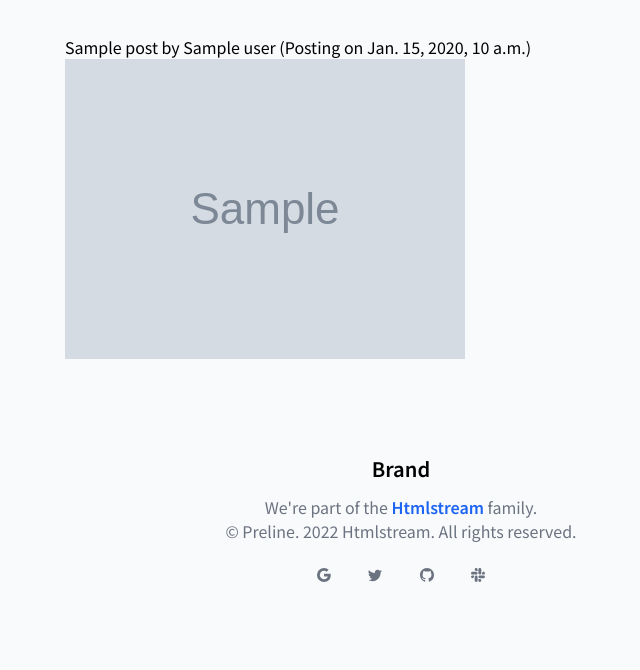
After one commit to ocean3885/myungridan-gil, a Django app: template templates/post/post_list.html in a window 1280 px wide. The commit adds this page. Shown: the part 130-800 px from the top of the page, without its empty margins (239-879 px from the left). Run offline with Django 5.2, Linux system fonts and the light colour scheme; the template is opened without the code that fills it: most values are stand-ins (such as "Sample title", 1, 10 or a date in 2020); grey boxes marked "Sample" are stand-in pictures; style sheets or scripts are compiled from the project's sources; some libraries are stand-ins or nearby versions.

Commit message:
thumnail feature add

```diff
--- a/myungridangil/settings.py
+++ b/myungridangil/settings.py
@@ -48,6 +48,7 @@ INSTALLED_APPS = [
 
     'ckeditor',
     'ckeditor_uploader',
+    'imagekit',
 
     'django.contrib.staticfiles',
     'base',
--- a/myungridangil/urls.py
+++ b/myungridangil/urls.py
@@ -2,6 +2,7 @@ from django.contrib import admin
 from django.urls import path, include
 from django.conf.urls.static import static
 from django.conf import settings
+from post.utils import CustomImageUploadView
 
 urlpatterns = [
     path('admin/', admin.site.urls),
@@ -9,6 +10,7 @@ urlpatterns = [
     path('msr/', include('mrdg.urls')),
     path('post/', include('post.urls')),
     path('', include('base.urls')),
+    path('ckeditor/upload/', CustomImageUploadView.as_view(), name='ckeditor_upload'),
     path('ckeditor/', include('ckeditor_uploader.urls')),
     path("__reload__/", include("django_browser_reload.urls")),
 ]
--- a/post/models.py
+++ b/post/models.py
@@ -2,6 +2,8 @@ from django.db import models
 from django.conf import settings
 from django.urls import reverse
 from ckeditor_uploader.fields import RichTextUploadingField
+from imagekit.models import ImageSpecField
+from imagekit.processors import ResizeToFill
 
 class Category(models.Model):
     name = models.CharField(max_length=20)
@@ -10,13 +12,13 @@ class Category(models.Model):
         return self.name
 
 
-
 class Post(models.Model):
     user = models.ForeignKey(settings.AUTH_USER_MODEL,on_delete=models.CASCADE)
     category = models.ForeignKey(Category, related_name='posts', on_delete=models.CASCADE, null=True)
     title = models.CharField(max_length=100)
     content = RichTextUploadingField()
     image = models.ImageField(upload_to='post_img/')
+    image_thumb = ImageSpecField(source='image',processors=[ResizeToFill(100, 100)],format='JPEG',options={'quality': 60})
     created_at = models.DateTimeField(auto_now_add=True)  # 포스트가 생성될 때의 날짜/시간 자동 저장
     updated_at = models.DateTimeField(auto_now=True)
 
--- a/post/urls.py
+++ b/post/urls.py
@@ -4,8 +4,9 @@ from . import views
 urlpatterns = [
     path('saju/', views.saju_list, name="saju-list"),
     path('create/', views.post_create, name="post-create"),
+    path('lists/', views.post_list, name="post-list"),
     path('detail/<int:post_id>/', views.post_detail, name="post-detail"),
-    path('detail/<int:post_id>/delete/', views.post_delete, name='post_delete'),
-    path('detail/<int:post_id>/edit/', views.post_edit, name='post_edit'),
+    path('detail/<int:post_id>/delete/', views.post_delete, name='post-delete'),
+    path('detail/<int:post_id>/edit/', views.post_edit, name='post-edit'),
     path('naming/', views.naming_list, name="naming-list"),
 ]
--- a/requirements.txt
+++ b/requirements.txt
@@ -10,10 +10,12 @@ django-appconf==1.0.6
 django-browser-reload==1.12.1
 django-ckeditor==6.7.1
 django-compressor==4.4
+django-imagekit==5.0.0
 django-js-asset==2.2.0
 django-widget-tweaks==1.5.0
 idna==3.6
 oauthlib==3.2.2
+pilkit==3.0
 pillow==10.2.0
 pycparser==2.21
 PyJWT==2.8.0
--- a/templates/header.html
+++ b/templates/header.html
@@ -240,7 +240,7 @@
     </div>
 
     <div
-      class="rounded-lg bg-white block static top-0 w-full max-h-full bg-transparent overflow-visible"
+      class="rounded-lg block static top-0 w-full max-h-full bg-transparent overflow-visible"
     >
       <div class="flex flex-row justify-end gap-x-2 md:gap-x-4">
         <a
@@ -250,7 +250,7 @@
         >
         <a
           class="text-sm font-medium text-gray-800 hover:text-blue-600 sm:border-b-2 border-b-transparent"
-          href="#"
+          href="/post/lists/"
           >신청관리</a
         >
       </div>
--- a/templates/post/post_detail.html
+++ b/templates/post/post_detail.html
@@ -22,7 +22,7 @@
             </p>
             <div class="grow">
               <div class="flex gap-x-2 justify-end">
-                <a href="{% url 'post_edit' post.pk %}">
+                <a href="{% url 'post-edit' post.pk %}">
                   <button
                     type="button"
                     class="py-1.5 px-2.5 inline-flex items-center gap-x-2 text-xs font-semibold rounded-lg border border-transparent bg-blue-600 text-white hover:bg-blue-700 disabled:opacity-50 disabled:pointer-events-none dark:focus:outline-none dark:focus:ring-1 dark:focus:ring-gray-600"
@@ -30,7 +30,7 @@
                     EDIT
                   </button></a
                 >
-                <form action="{% url 'post_delete' post.pk %}" method="post">
+                <form action="{% url 'post-delete' post.pk %}" method="post">
                   {% csrf_token %}
                   <button
                     type="submit"
--- /dev/null
+++ b/templates/post/post_list.html
@@ -0,0 +1,19 @@
+{% extends 'main.html' %} {% block content %}
+
+<div class="max-w-[85rem] px-4 py-10 sm:px-6 lg:px-8 lg:py-14 mx-auto">
+  <div class="mx-auto max-w-2xl">
+    <ul>
+      {% for post in posts %}
+      <li>
+        <a href="{% url 'post-detail' post_id=post.pk %}"
+          >{{ post.title }} by {{ post.user }} (Posting on {{ post.created_at}})</a>
+          <img src="{{post.image_thumb.url}}"/>
+      </li>
+      {% empty %}
+      <li>No Posts available.</li>
+      {% endfor %}
+    </ul>
+  </div>
+</div>
+
+{% endblock content %}
```
Also changed, not shown: post/utils.py (added, +50 -0 lines), post/views.py (+5 -24 lines), mrdg/migrations/0004_alter_manseryuk_day.py (added).
